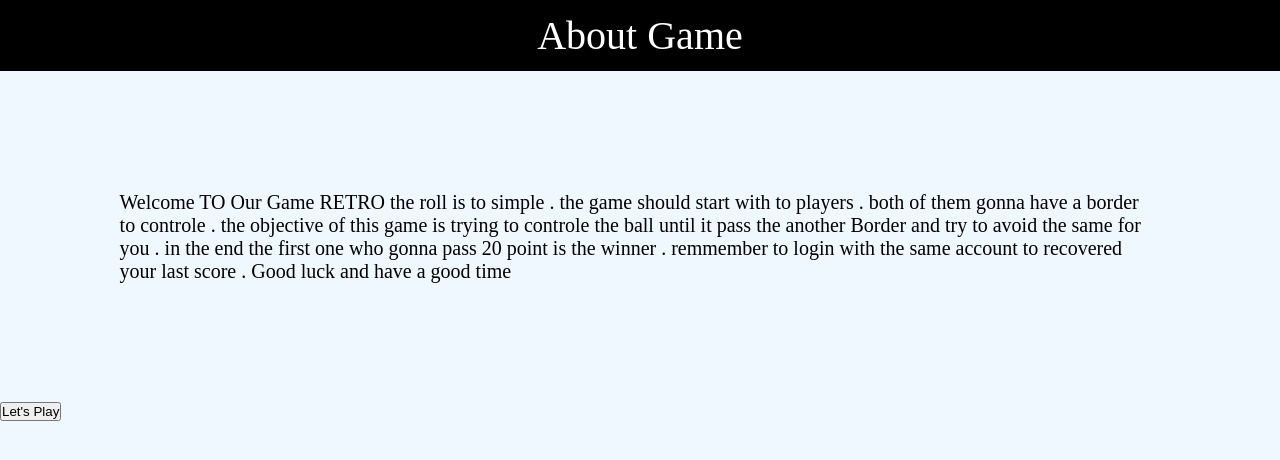
After one commit to bouslama-hamza/GAME-DEVELOPMENT, a Flask app: page /About in a window 1280 px wide. The commit adds this page. Shown: the top 460 px of the page. Run offline with Flask 2, Linux system fonts and the light colour scheme; some libraries are stand-ins or nearby versions.

Commit message:
About page

```diff
--- a/App.py
+++ b/App.py
@@ -5,7 +5,7 @@ from flask_sqlalchemy import SQLAlchemy
 app= Flask(__name__)
 app.config ['SQLALCHEMY_DATABASE_URI'] = 'sqlite:///testDB'
 db = SQLAlchemy(app)
-
+'''
 class Student(db.Model):
 
     id = db.Column(db.Integer, primary_key = True)
@@ -15,7 +15,7 @@ class Student(db.Model):
     player2 = db.Column(db.String(100), nullable= False)
     def __repr__(self):
         return f"Student('{self.name}','{self.email}','{self.player1}','{self.player2}')"
-usera=[]
+usera=[]'''
 
 @app.route('/')
 def index():
@@ -31,12 +31,13 @@ def players():
 @app.route('/game', methods=['GET','POST'])
 def game():
 
-    global user1
-    user1=Student(name=usera[0],email=usera[1],player1=request.form['player1'],player2=request.form['player2'])
-    db.session.add(user1)
-    db.session.commit()
-    print(Student.query.all())
     return render_template('retro.html')
+
+
+@app.route('/About', methods=['GET','POST'])
+def how():
+
+    return render_template('how.html')
 
 if (__name__=="__main__"):
     app.run(debug=True,port=8456)
--- a/static/CSS/retro.css
+++ b/static/CSS/retro.css
@@ -180,6 +164,27 @@ form{
 }
 #plays{
 
+    margin-top: 10%;
     text-align: center;
+    font-size: 30px;
 
 }
+
+#about{
+
+    color: white;
+    border: 2px solid black;
+    border-width: 12px;
+    text-align: center;
+    background-color: black;
+    font-size: 40px;
+}
+#value{
+
+    margin: 7%;
+    border: 2px solid aliceblue;
+    border-width: 30px;
+    align-items: center;
+    width: 80%;
+    font-size: 20px;
+}
--- /dev/null
+++ b/templates/how.html
@@ -0,0 +1,13 @@
+{% extends "base.html" %}
+{% block content %}
+
+    <form action="/game" method="POST">
+
+    <header id="about"> About Game</header>
+    <p id="value"> Welcome TO Our Game RETRO the roll is to simple . the game should start with to players . both of them gonna have a border to controle . the objective of this game is trying to controle the ball until it pass the another Border and try to avoid the same for you . in the end the first one who gonna pass 20 point is the winner . remmember to login with the same account to recovered your last score . Good luck and have a good time</p>
+    <button type="submit" name="playu"> Let's Play</button>
+
+
+    </form>
+
+{% endblock content %}
--- a/templates/retro.html
+++ b/templates/retro.html
@@ -7,8 +7,7 @@
     <div id="score2">0</div>
 </div>
             <!-- Name of The Players-->
-<div id="player1">player1</div>
-<div id="player2">player2</div>
+
                 <!-- Game Area-->
 <div id="window">
         <div id="Line1"></div>
@@ -23,8 +22,6 @@
         <circle id='texthey' cx='398' cy='260' r='10' fill='white'></circle>
     </svg>
 </div>
-<div id="player1description">player1 : <br> how to play <br> ⬆️ : w <br> ⬇️ : s </div>
-<div id="player2description">player2 : <br> how to play <br> ⬆️ : o <br> ⬇️ : l </div>
 
 <footer id="names">abdlouahab bella | hamza bousslama | oussama qouti | yassine boujrada</footer>
 
```
Also changed, not shown: other parts of static/CSS/retro.css (+12 -28 lines), templates/Sign.html (+3 -5 lines), templates/players.html (+5 -5 lines), templates/base.html (line endings or trailing spaces).
